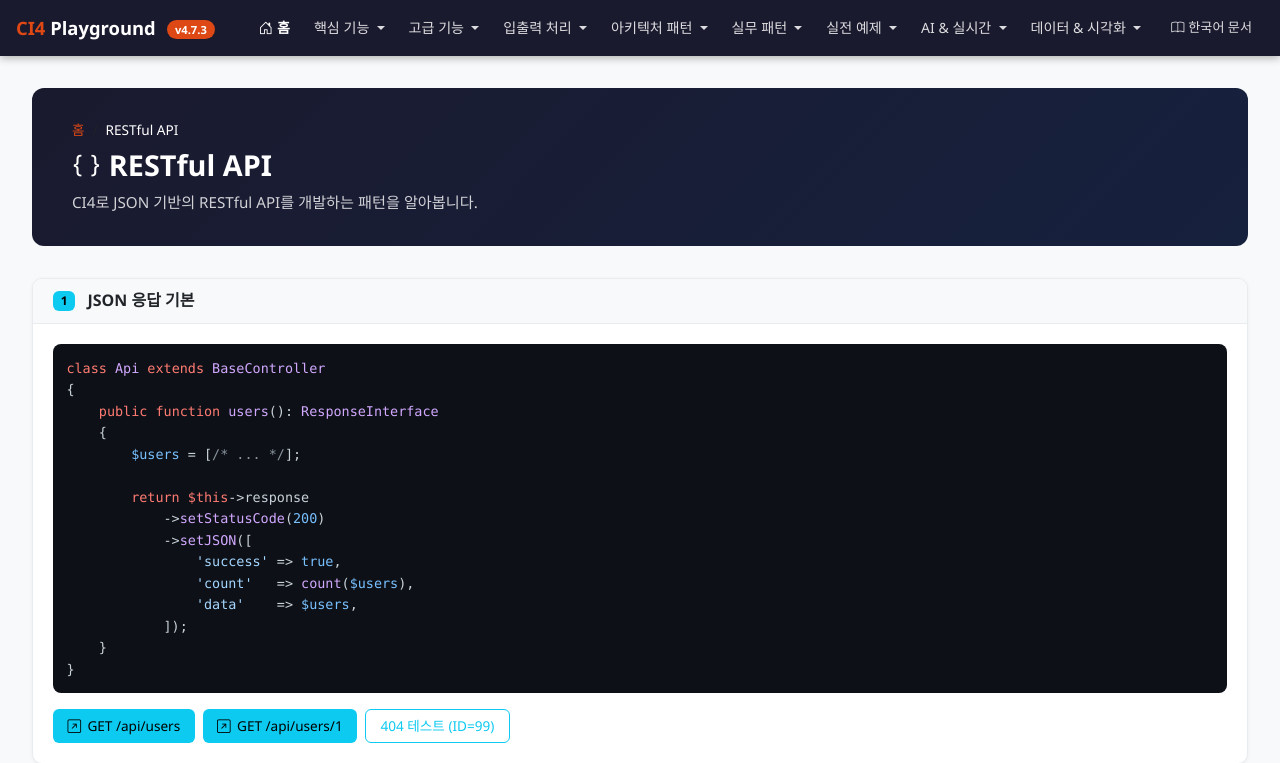
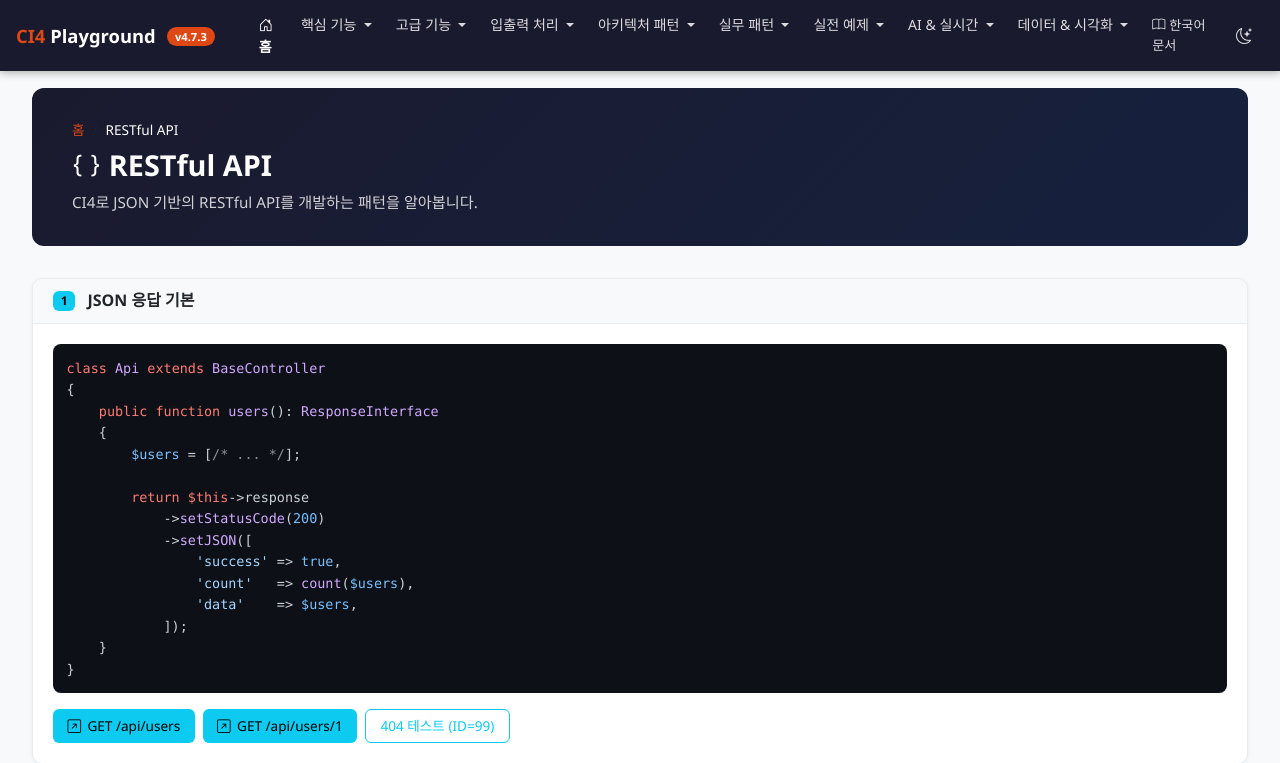
Before and after one commit to hoksi/ci4-playground, a CodeIgniter 4 app: the page made by app/Views/examples/api/index.php in a window 1280 px wide. Shown: the top 763 px of the page. Run offline with PHP 8.4 and a stand-in for CodeIgniter, Linux system fonts and the light colour scheme; the template is opened without the code that fills it, so the values that code supplies are empty; some libraries are stand-ins or nearby versions.

Commit message:
feat: 다크모드 토글 추가 (#163)
- 네비바 우측 달/해 아이콘 버튼으로 라이트/다크 전환
- localStorage('ci4pg-theme') 저장으로 페이지 이동·재방문 시 유지
- <head> 인라인 스크립트로 렌더링 전 테마 즉시 적용 (깜박임 방지)
- Bootstrap 5.3 data-bs-theme="dark" 활용
- 커스텀 컴포넌트 다크 CSS 오버라이드 (example-card, page-header, result-box 등)

Co-Authored-By: Claude Sonnet 4.6 <noreply@anthropic.com>

```diff
--- a/app/Views/layouts/main.php
+++ b/app/Views/layouts/main.php
@@ -443,12 +466,17 @@ $exMap = array_combine(array_column($allExamples, 'url'), $allExamples);
 
       </ul>
 
-      <ul class="navbar-nav ms-auto">
+      <ul class="navbar-nav ms-auto align-items-center">
         <li class="nav-item">
           <a href="https://www.cikorea.net" target="_blank"
              class="nav-link" style="font-size:.82rem;">
             <i class="bi bi-book me-1"></i>한국어 문서
           </a>
+        </li>
+        <li class="nav-item">
+          <button id="themeToggle" class="btn btn-link nav-link px-2" title="다크모드 전환" style="font-size:1rem;">
+            <i id="themeIcon" class="bi bi-moon-stars"></i>
+          </button>
         </li>
       </ul>
     </div>
@@ -503,6 +531,30 @@ $exMap = array_combine(array_column($allExamples, 'url'), $allExamples);
     document.addEventListener('DOMContentLoaded', () => {
         document.querySelectorAll('pre code').forEach(el => hljs.highlightElement(el));
 
+        // ── 다크모드 토글 ──
+        const htmlRoot    = document.getElementById('htmlRoot');
+        const themeToggle = document.getElementById('themeToggle');
+        const themeIcon   = document.getElementById('themeIcon');
+
+        function applyTheme(dark) {
+            if (dark) {
+                htmlRoot.setAttribute('data-bs-theme', 'dark');
+                themeIcon.className = 'bi bi-sun';
+            } else {
+                htmlRoot.removeAttribute('data-bs-theme');
+                themeIcon.className = 'bi bi-moon-stars';
+            }
+        }
+
+        // 페이지 로드 시 아이콘을 현재 테마에 맞게 동기화
+        applyTheme(htmlRoot.getAttribute('data-bs-theme') === 'dark');
+
+        themeToggle.addEventListener('click', () => {
+            const isDark = htmlRoot.getAttribute('data-bs-theme') === 'dark';
+            localStorage.setItem('ci4pg-theme', isDark ? 'light' : 'dark');
+            applyTheme(!isDark);
+        });
+
         // 모바일: 네비게이션 열릴 때 현재 페이지 카테고리 드롭다운 자동 펼침
         const activeItem = document.querySelector('.app-navbar .dropdown-item.active');
         if (activeItem) {
```
Also changed, not shown: other parts of app/Views/layouts/main.php (+24 -1 lines).
